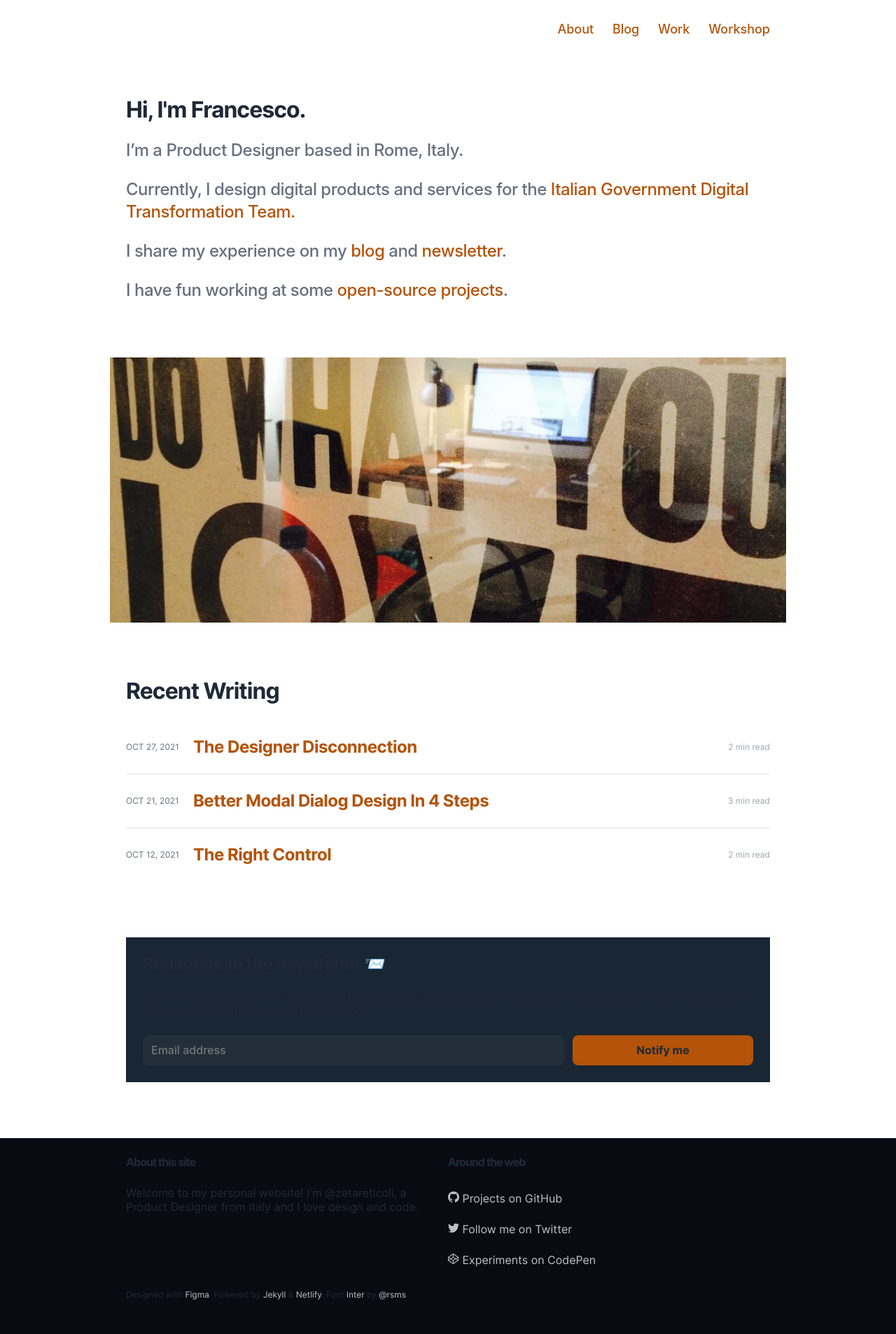
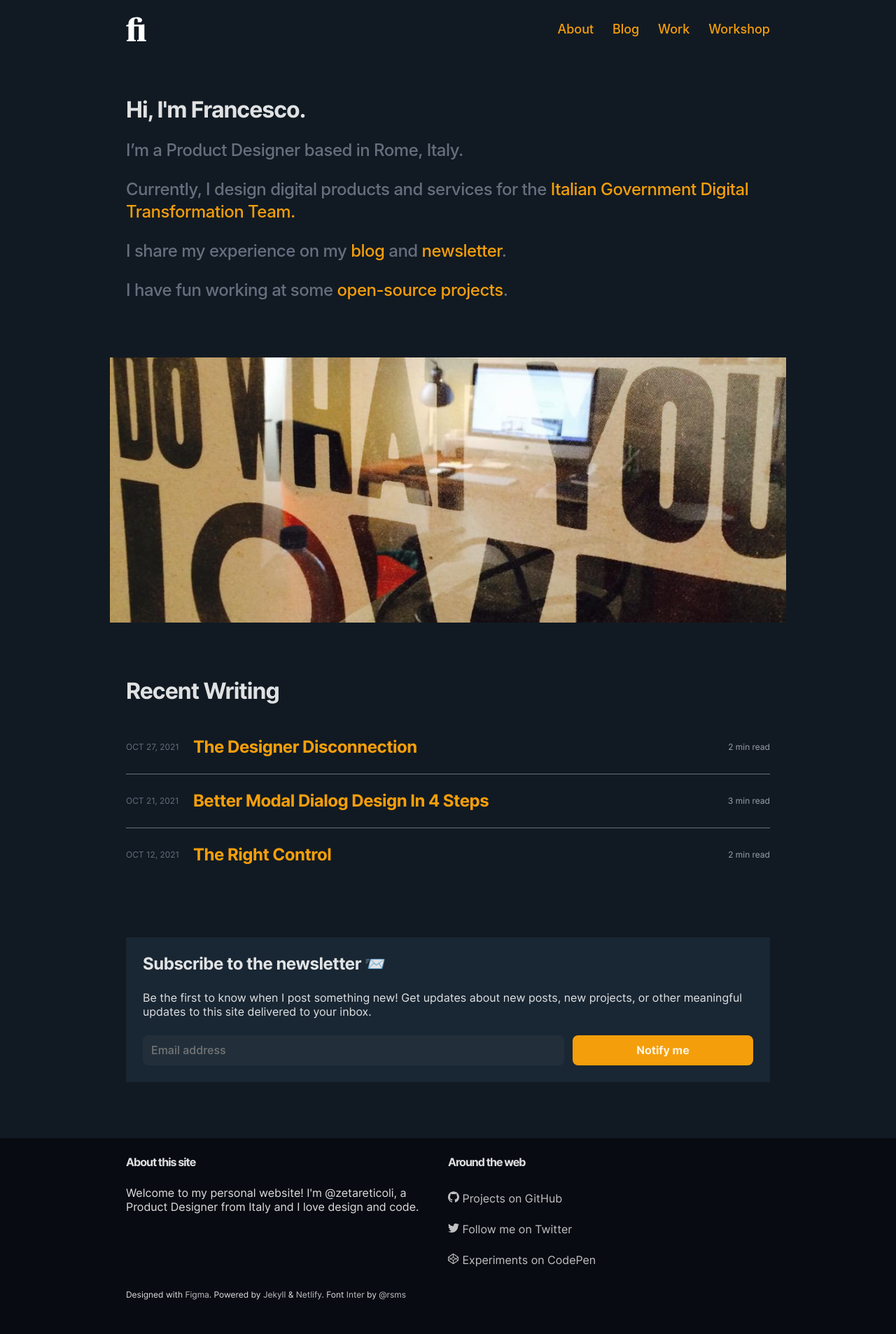
Before and after one commit to zetareticoli/fi, a Jekyll site: the page built from index.html, in a window 1280 px wide. Shown: the whole page at 70% size. Built offline with Jekyll 4.4.1, drawn with Linux system fonts in a browser that asks for light colours; some web fonts are replaced; the list of posts is cut into pages by our own code.

Commit message:
Updated settings

```diff
--- a/_sass/settings/_settings.scss
+++ b/_sass/settings/_settings.scss
@@ -85,15 +85,15 @@ $paragraph-spacing-3: $space-l;
   --space-l: 32px;
   --space-xl: 48px;
   --space-xxl: 80px;
-  --color-orange-600: #b45309;
-  --color-orange-700: #d97706;
+  --color-orange-700: #b45309;
+  --color-orange-600: #d97706;
   --color-orange-500: #F59E0B;
-  --color-coolGray-900: #111a23;
-  --color-coolGray-800: #1f2937;
-  --color-coolGray-500: #676F7E;
-  --color-coolGray-400: #9DA3AE;
-  --color-coolGray-200: #E2E4E9;
-  --color-coolGray-100: #F0F2F4;
+  --color-gray-900: #111a23;
+  --color-gray-800: #1f2937;
+  --color-gray-500: #676F7E;
+  --color-gray-400: #9DA3AE;
+  --color-gray-200: #E2E4E9;
+  --color-gray-100: #F0F2F4;
   --color-black: #080b12;
   --color-white: #ffffff;
   --color-red: #dc2626;
@@ -121,17 +121,17 @@ $paragraph-spacing-3: $space-l;
   --paragraph-spacing-1: var(--space-s);
   --paragraph-spacing-2: var(--space-m);
   --paragraph-spacing-3: var(--space-l);
-  --text: var(--color-coolGray-800);
-  --text-weak: var(--color-coolGray-500);
-  --text-light: var(--color-coolGray-400);
-  --text-primary: var(--color-orange-600);
+  --text: var(--color-offWhite);
+  --text-weak: var(--color-gray-500);
+  --text-light: var(--color-gray-400);
+  --text-primary: var(--color-orange-500);
   --text-inverse: var(--color-white);
-  --background: var(--color-white);
+  --background: var(--color-gray-900);
   --background-strong: var(--color-black);
-  --background-light: var(--color-coolGray-100);
-  --background-primary: var(--color-orange-600);
-  --border: var(--color-coolGray-200);
-  --state-hover: var(--color-orange-500);
+  --background-light: var(--color-gray-800);
+  --background-primary: var(--color-orange-500);
+  --border: var(--color-gray-500);
+  --state-hover: var(--color-orange-600);
   --state-active: var(--color-orange-700);
   --spacing-stack-s: var(--space-s);
   --spacing-stack-m: var(--space-m);
@@ -151,16 +151,3 @@ $paragraph-spacing-3: $space-l;
   --inner-size: 920px;
   --inner-small-size: 684px;
 }
-
-@media (prefers-color-scheme: dark) {
-  :root {
-    --text: var(--color-offWhite);
-    --text-weak: var(--color-coolGray-400);
-    --text-light: var(--color-coolGray-500);
-    --background: var(--color-coolGray-900);
-    --background-strong: var(--color-black);
-    --background-light: var(--color-coolGray-800);
-    --background-primary: var(--color-orange-600);
-    --border: var(--color-coolGray-800);
-  }
-}
```
